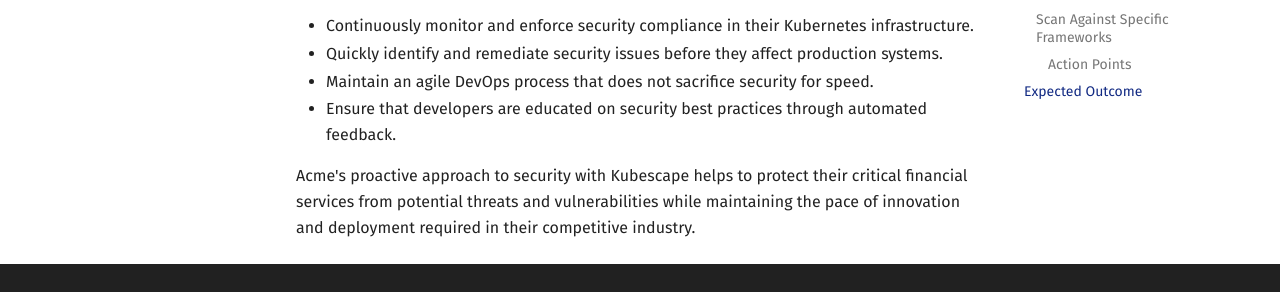
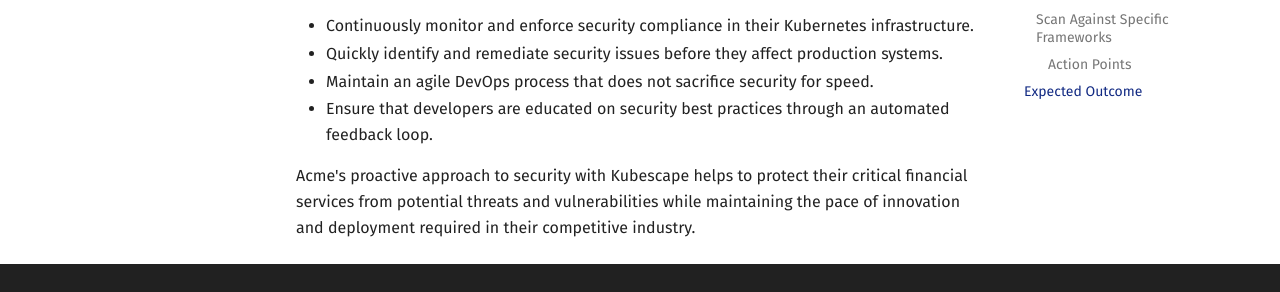
Before and after one commit to kubescape/kubescape.io, an MkDocs documentation site: the page built from docs/use_cases/ci-security-gates.md, in a window 1280 px wide and 900 px high, scrolled down 1969 px. Shown: the part 477-769 px from the top of the window. Built offline with MkDocs 1.6.1 and Material for MkDocs 9.7.7, drawn with Linux system fonts in a browser that asks for light colours; comment, search, counter and statistics services are not loaded.

Commit message:
Update docs/use_cases/ci-security-gates.md
Co-authored-by: Oshrat Nir <45561829+Oshratn@users.noreply.github.com>
Signed-off-by: Gal Gibli <gal.gibli@gmail.com>

```diff
--- a/docs/use_cases/ci-security-gates.md
+++ b/docs/use_cases/ci-security-gates.md
@@ -99,6 +99,6 @@
 * Continuously monitor and enforce security compliance in their Kubernetes infrastructure.
 * Quickly identify and remediate security issues before they affect production systems.
 * Maintain an agile DevOps process that does not sacrifice security for speed.
-* Ensure that developers are educated on security best practices through automated feedback.
+* Ensure that developers are educated on security best practices through an automated feedback loop.
 
 Acme's proactive approach to security with Kubescape helps to protect their critical financial services from potential threats and vulnerabilities while maintaining the pace of innovation and deployment required in their competitive industry.
```
